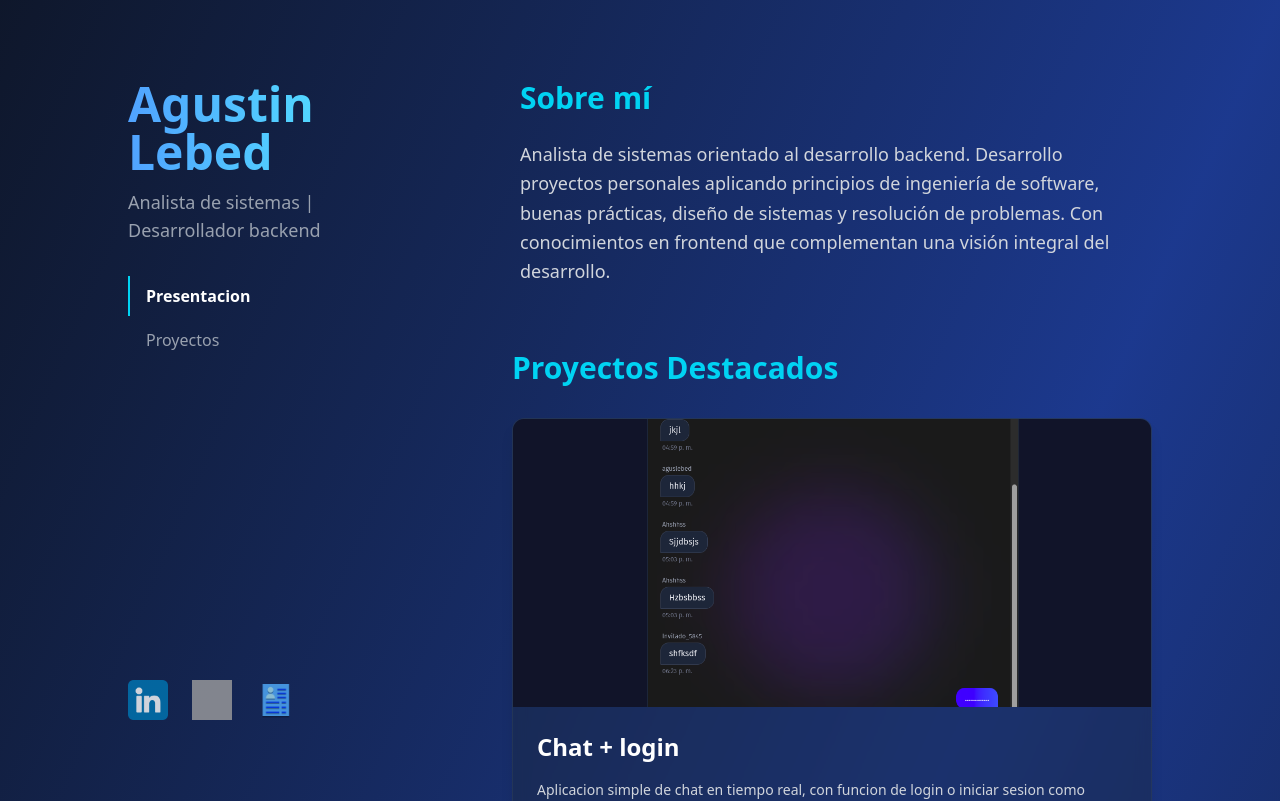
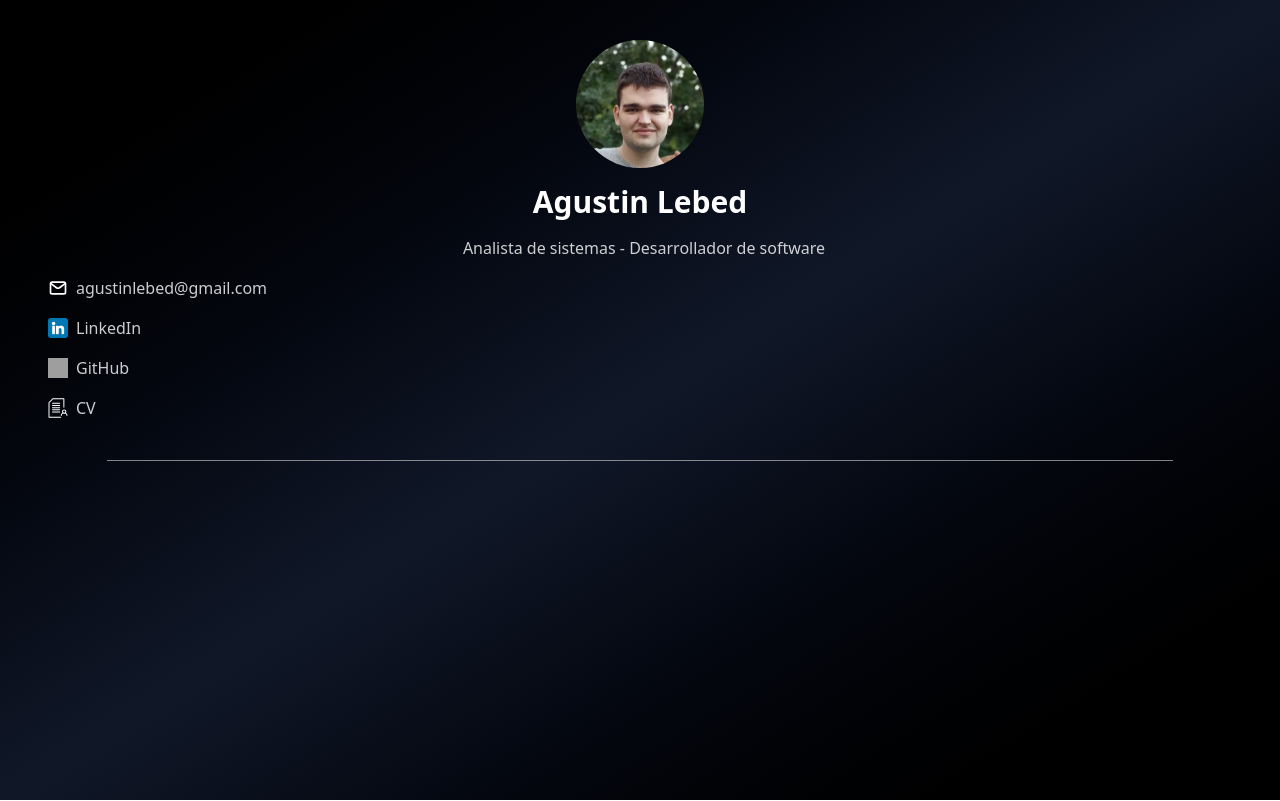
Before and after one commit to aguslebed/cv-pagina, a React (Vite) app in the folder pagina-proyectos/: page / in a window 1280 px wide. Shown: the top 801 px of the page. Built offline with nearby package versions, Linux system fonts and the light colour scheme; grey boxes are pictures that could not be loaded.

Commit message:
Primeros cambios a la pagina de proyectos.

```diff
--- a/pagina-proyectos/src/App.jsx
+++ b/pagina-proyectos/src/App.jsx
@@ -1,5 +1,6 @@
 import { useState, useEffect } from "react"
 import ProjectCard from "./components/ProjectCard"
+import WhiteSvg from "./components/WhiteSvg"
 function App() {
   const BASE_URL = import.meta.env.BASE_URL;
 
@@ -39,114 +40,60 @@ function App() {
   };
 
   return (
-    <div className="w-full min-h-screen bg-linear-to-br from-slate-900 via-blue-900 to-slate-900 text-white font-josefin">
-      {/* Mobile Menu Button */}
-      <button
-        onClick={() => setMobileMenuOpen(!mobileMenuOpen)}
-        className="lg:hidden fixed top-4 right-4 z-50 p-2 bg-slate-800/80 backdrop-blur-sm rounded-lg border border-cyan-500/50 hover:bg-slate-700/80 transition-colors"
-        aria-label="Toggle menu"
-      >
-        <svg className="w-6 h-6 text-cyan-400" fill="none" stroke="currentColor" viewBox="0 0 24 24">
-          {mobileMenuOpen ? (
-            <path strokeLinecap="round" strokeLinejoin="round" strokeWidth={2} d="M6 18L18 6M6 6l12 12" />
-          ) : (
-            <path strokeLinecap="round" strokeLinejoin="round" strokeWidth={2} d="M4 6h16M4 12h16M4 18h16" />
-          )}
-        </svg>
-      </button>
+    <div className="w-full min-h-screen bg-linear-to-br from-black
+     via-gray-900 to-black text-white font-josefin
+     gird grid-cols-5">
 
-      <div className="flex flex-col lg:grid lg:grid-cols-10 w-full">
 
-        <div
-          id="sidebar"
-          className={`
-            fixed lg:sticky top-0 left-0 right-0 lg:col-start-2 lg:col-span-2
-            lg:mt-20 gap-6 lg:gap-8 flex flex-col lg:top-20
-            bg-slate-900/95 lg:bg-transparent backdrop-blur-lg lg:backdrop-blur-none
-            p-6 lg:p-0 pt-16 lg:pt-0
-            transition-transform duration-300 ease-in-out
-            ${mobileMenuOpen ? 'translate-y-0' : '-translate-y-full lg:translate-y-0'}
-            z-40 lg:z-30 lg:h-[calc(100vh-5rem)]
-            max-h-screen overflow-y-auto
-          `}
-        >
-          <div className="flex flex-col gap-3">
-            <div id="nombre" className="text-3xl sm:text-4xl lg:text-5xl font-bold">
-              <h2 className="bg-linear-to-r from-blue-400 to-cyan-300 bg-clip-text text-transparent">Agustin Lebed</h2>
+      <div className="info-personal flex flex-col justify-center p-10">
+        <div className="foto flex justify-center">
+          <img src="foto-perfil.jpeg"
+            className="rounded-full w-32 h-32 object-cover"
+            alt="" />
         </div>
 
-            <div id="descripcion" className="text-base lg:text-lg text-gray-400">
-              <p>Analista de sistemas | Desarrollador backend</p>
-            </div>
+        <div className="info flex flex-col items-center mt-4 gap-4 w-full">
+          <h1 className="text-3xl font-bold">Agustin Lebed</h1>
+          <span className="ml-2 text-white/80">Analista de sistemas - Desarrollador de software</span>
         </div>
 
-          <div id="navbar" className="text-base text-gray-400">
-            <nav>
-              <ul className="flex flex-col gap-1">
-                {navItems.map((item) => (
-                  <li
-                    key={item.id}
-                    onClick={() => handleNavClick(item.id)}
-                    className={`cursor-pointer transition-all duration-200 py-2 border-l-2 pl-4
-                      ${activeNavItem === item.id
-                        ? "border-cyan-400 text-white font-semibold"
-                        : "border-transparent hover:border-gray-600 hover:text-white"
-                      }`}
-                  >
-                    <a href={item.href}>{item.label}</a>
+        <div className="contacto mx-2">
+          <ul className="flex flex-col mt-4 gap-4">
+            <li className="flex items-center gap-2">
+              <a href="mailto:agustinlebed@gmail.com" className="flex items-center gap-2">
+                <img src={`${BASE_URL}email.svg`} alt="Email" className="w-5 h-5" />
+                <span className="text-white/80">agustinlebed@gmail.com</span>
+              </a>
             </li>
-                ))}
+            <li>
+              <a href="https://www.linkedin.com/in/agustin-lebed/" target="_blank" rel="noopener noreferrer" className="flex items-center gap-2">
+                <img src={`${BASE_URL}linkedin.png`} alt="LinkedIn" className="w-5 h-5" />
+                <span className="text-white/80">LinkedIn</span>
+              </a>
+            </li>
+            <li>
+              <a href="https://github.com/aguslebed" target="_blank" rel="noopener noreferrer" className="flex items-center gap-2">
+                <img src={`${BASE_URL}github.png`} alt="GitHub" className="w-5 h-5" />
+                <span className="text-white/80">GitHub</span>
+              </a>
+            </li>
+            <li className="flex items-center gap-2">
+              <a href="Agustin-Lebed-Curriculum.pdf" target="_blank" rel="noopener noreferrer" className="flex items-center gap-2">
+                <WhiteSvg className="w-5 h-5" />
+                <span className="text-white/80">CV</span>
+              </a>
+            </li>
           </ul>
-            </nav>
         </div>
 
-          <div id="contacto" className="flex gap-6 mt-auto lg:mb-20 mb-6">
-            <a href="https://www.linkedin.com/in/agustin-lebed/" target="_blank" rel="noopener noreferrer" className="hover:scale-110 transition-transform">
-              <img src={`${BASE_URL}linkedin.png`} className="w-10 h-10 opacity-80 hover:opacity-100" alt="LinkedIn" />
-            </a>
-            <a href="https://github.com/aguslebed" target="_blank" rel="noopener noreferrer" className="hover:scale-110 transition-transform">
-              <img src={`${BASE_URL}github.png`} className="w-10 h-10 opacity-80 hover:opacity-100" alt="GitHub" />
-            </a>
-            <a href="Agustin-Lebed-Curriculum.pdf" target="_blank" rel="noopener noreferrer" className="hover:scale-110 transition-transform">
-              <img src={`${BASE_URL}resume.png`} className="w-10 h-10 opacity-80 hover:opacity-100" alt="PDF" />
-            </a>
-          </div>
       </div>
 
-        <div id="main" className="col-start-5 col-span-5 mt-20 flex flex-col gap-16 pb-20">
-          <section id="presentacion" className="flex flex-col gap-6 mx-2">
-            <h3 className="text-3xl font-bold text-cyan-400">Sobre mí</h3>
-            <p className="text-lg text-gray-300 leading-relaxed">Analista de sistemas orientado al desarrollo backend. Desarrollo proyectos personales aplicando principios de ingeniería de software, buenas prácticas, diseño de sistemas y resolución de problemas. Con conocimientos en frontend que complementan una visión integral del desarrollo.</p>
-          </section>
-          <section id="proyectos" className="flex flex-col gap-8">
-            <h3 className="text-3xl font-bold text-cyan-400">Proyectos Destacados</h3>
-            <ProjectCard title={"Chat + login"}
-              description={"Aplicacion simple de chat en tiempo real, con funcion de login o iniciar sesion como invitado. La aplicacion tiene una seccion con chat global, donde todos los ususarios pueden enviar mensajes, y otra opcion para enviar mensajes de manera privada a una persona en particular. Esta ultima opcion solo esta disponible para los usuarios que hayan creado e iniciado sesion con una cuenta. Con este proyecto puse en practica conceptos de registro e inicio de sesion con autenticacion, uso de cookies, websockets y persistencia de datos."}
-              link={"https://github.com/aguslebed/Chat---Login"}
-              tecnologies={["Node.js", "TypeScript", "React", "Vite", "Express", "Socket.io", "MongoDB", "Tailwindcss"]}
-              image={"ChatLogin.png"}
-            />
-            <ProjectCard title={"Alfabeto dactologico"}
-              description={"El proyecto desarrolla un sistema de reconocimiento en tiempo real del alfabeto dactilológico de la lengua de señas utilizando la cámara web. A través de Python, OpenCV y MediaPipe, se detecta la posición de la mano y sus puntos de referencia para identificar letras estáticas, mostrando en pantalla la letra reconocida según la postura de la mano."}
-              link={"https://github.com/aguslebed/manos--openCV-"}
-              tecnologies={["Python", "OpenCV", "MediaPipe", "Numpy"]}
-              image={"AlfabetoDactologico.png"}
-            />
-            <ProjectCard title={"Sudoku"}
-              description={"Juego de Sudoku con 4 dificultades, con opcion de empezar un nuevo juego y de resolver el sudoku actual automaticamente. La logica del juego esta en el backend, donde se genera el tablero y se verifica cada juegada. Mientras que en el frontend se hacen las llamadas al backend y se muestran los resultados. "}
-              link={"https://github.com/aguslebed/Sudoku"}
-              tecnologies={["Python", "FastAPI", "JavaScript", "HTML", "Tailwindcss"]}
-              image={"Sudoku.png"}
-            />
-            <ProjectCard title={"SICaPSI"}
-              description={"Proyecto hecho durante el último año de carrera, que consistió en una plataforma para las capacitaciones brindadas por la Asociación de Profesionales de Seguridad de la Provincia de Buenos Aires. El desarrollo fue llevado a cabo por todo el curso, dividiéndose en grupos para tareas como comunicación con el cliente, análisis de requerimientos, diseño, documentación, frontend y backend. La aplicación gestiona distintos perfiles (Administrador, Directivo, Capacitador, Alumno) y destaca por su sistema de evaluaciones interactivas, donde los alumnos toman decisiones en escenarios de video ramificados."}
-              link={"https://github.com/aguslebed/SICaPSI"}
-              tecnologies={["Node.js", "JavaScript", "React", "Vite", "Express", "Socket.io", "MongoDB", "Tailwindcss"]}
-              image={"SICaPSI.jpg"}
-            />
-          </section>
-        </div>
-      </div>
+      <hr className="border-white/50 mx-auto w-5/6 " />
+
+      <div className="tecnologias"></div>
+
+      <div className="proyectos"></div>
+
     </div>
   )
 }
--- a/pagina-proyectos/src/components/ProjectCard.jsx
+++ b/pagina-proyectos/src/components/ProjectCard.jsx
@@ -33,8 +33,8 @@ export default function ProjectCard({ title, description, image, link, tecnologi
     return (
         <>
             <div className="group flex flex-col bg-slate-800/40 backdrop-blur-sm rounded-xl overflow-hidden
-        shadow-lg hover:shadow-2xl hover:shadow-cyan-500/20 hover:bg-slate-800/60
-        cursor-pointer transition-all duration-300 border border-slate-700/50 hover:border-cyan-500/50"
+        shadow-lg hover:shadow-2xl hover:shadow-white/20 hover:bg-slate-800/60
+        cursor-pointer transition-all duration-300 border border-slate-700/50 hover:border-white/50"
                 onClick={() => window.open(link, '_blank')}>
 
 
--- /dev/null
+++ b/pagina-proyectos/src/components/WhiteSvg.jsx
@@ -0,0 +1,21 @@
+import React from "react";
+
+export default function WhiteSvg({ className = "w-5 h-5", ...props }) {
+  return (
+    <svg
+      className={className}
+      viewBox="0 0 846.66 846.66"
+      fill="#ffffff"
+      stroke="#ffffff"
+      style={{ shapeRendering: "geometricPrecision", textRendering: "geometricPrecision", imageRendering: "optimizeQuality", fillRule: "evenodd", clipRule: "evenodd" }}
+      version="1.1"
+      xmlns="http://www.w3.org/2000/svg"
+      xmlnsXlink="http://www.w3.org/1999/xlink"
+      {...props}
+    >
+      <g>
+        <path d="M539.75 794.68c27.15,0 27.15,41.29 0,41.29l-497.47 0c-11.4,0 -20.64,-9.25 -20.64,-20.65l0 -621.69c0,-5.7 2.31,-10.87 6.04,-14.6l162.3 -162.29c4.03,-4.03 9.31,-6.05 14.59,-6.05l466.89 0c11.4,0 20.65,9.25 20.65,20.65l0 361.36c0,27.16 -41.29,27.16 -41.29,0l0 -340.72 -437.7 0 -150.19 150.2 0 592.5 476.82 0zm-351.21 -181.98c-27.16,0 -27.16,-41.29 0,-41.29l306.67 0c27.16,0 27.16,41.29 0,41.29l-306.67 0zm0 -274.68c-27.16,0 -27.16,-41.29 0,-41.29l306.67 0c27.16,0 27.16,41.29 0,41.29l-306.67 0zm0 91.56c-27.16,0 -27.16,-41.29 0,-41.29l306.67 0c27.16,0 27.16,41.29 0,41.29l-306.67 0zm0 91.56c-27.16,0 -27.16,-41.29 0,-41.29l306.67 0c27.16,0 27.16,41.29 0,41.29l-306.67 0zm0 -274.68c-27.16,0 -27.16,-41.29 0,-41.29l306.67 0c27.16,0 27.16,41.29 0,41.29l-306.67 0zm496.57 238.25c49.84,0 90.24,40.4 90.24,90.24 0,18.1 -5.33,34.95 -14.5,49.07 37.57,24.93 61.47,66.08 64.13,111.2 1.59,27.06 -39.55,29.47 -41.13,2.42 -2.11,-35.69 -22.61,-67.48 -54.13,-84.24 -13.16,7.5 -28.38,11.78 -44.61,11.78 -17.56,0 -33.95,-5.01 -47.81,-13.69 -33.44,16.12 -55.6,49.04 -57.79,86.15 -1.59,27.05 -42.72,24.64 -41.13,-2.42 2.79,-47.18 28.75,-89.88 69.08,-114.28 -7.99,-13.47 -12.58,-29.19 -12.58,-45.99 0,-49.83 40.4,-90.24 90.23,-90.24zm0 41.29c-27.03,0 -48.94,21.92 -48.94,48.95 0,27.03 21.91,48.94 48.94,48.94 27.03,0 48.95,-21.91 48.95,-48.94 0,-27.03 -21.91,-48.95 -48.95,-48.95z" fill="#ffffff" />
+      </g>
+    </svg>
+  );
+}
```
Also changed, not shown: pagina-proyectos/public/email.svg (added), pagina-proyectos/public/foto-perfil.jpeg (added). Lines whose indentation alone changed are shown as unchanged.
